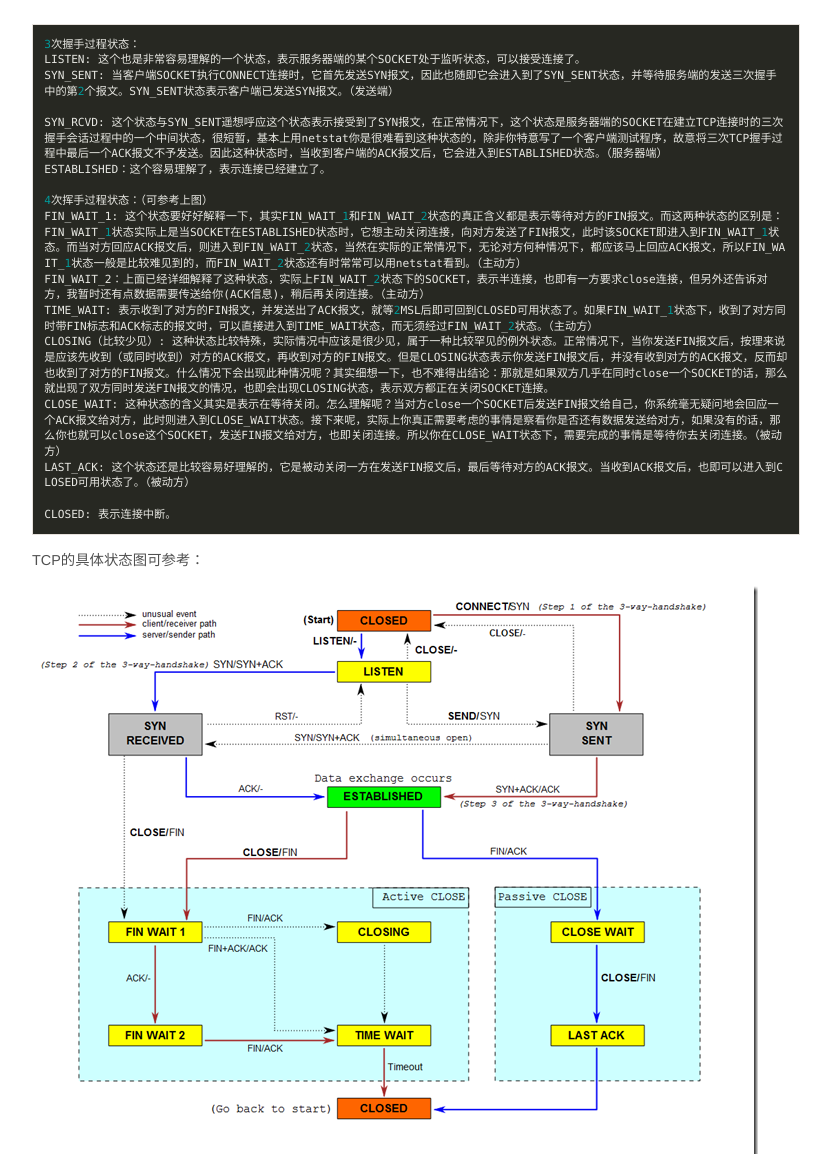
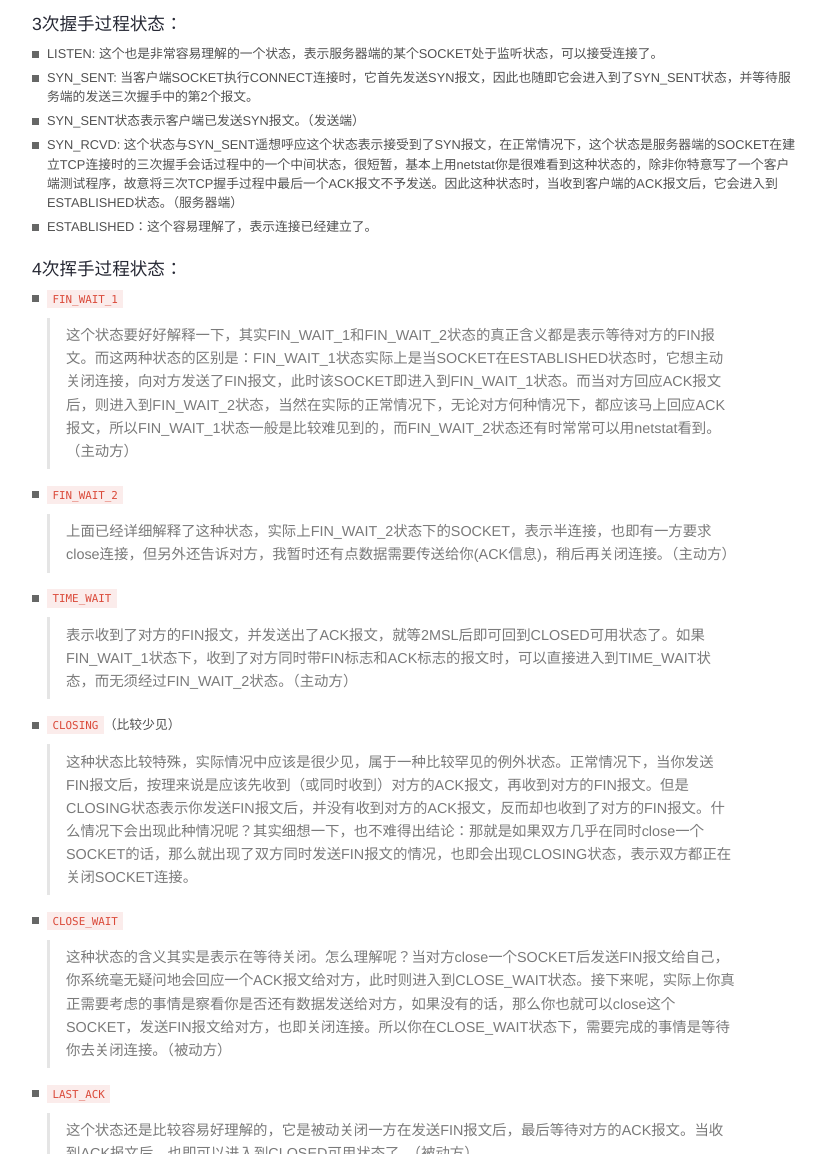
Before and after one commit to junhc/junhc.github.io, a Jekyll site: the page built from _posts/2018-06-21-https.md, in a window 1280 px wide and 1400 px high, scrolled down 3126 px. Shown: the part 246-1400 px from the top of the window, without its empty margins (224-1055 px from the left). Built offline with Jekyll 4.4.1, drawn with Linux system fonts in a browser that asks for light colours; Markdown is read by kramdown in place of the engine named in the settings; comment, search, counter and statistics services are not loaded; some of the changed text lies outside the part shown.

Commit message:
Update 2018-06-21-https.md

````diff
--- a/_posts/2018-06-21-https.md
+++ b/_posts/2018-06-21-https.md
@@ -68,24 +68,29 @@ c.客户端必须再次回应服务端一个`ACK标志`报文，（报文段3）
 ![](/assets/img/tcp挥手.png)
 
 #### 握手，挥手过程中各状态介绍
-```vim
-3次握手过程状态：
-LISTEN: 这个也是非常容易理解的一个状态，表示服务器端的某个SOCKET处于监听状态，可以接受连接了。
-SYN_SENT: 当客户端SOCKET执行CONNECT连接时，它首先发送SYN报文，因此也随即它会进入到了SYN_SENT状态，并等待服务端的发送三次握手中的第2个报文。SYN_SENT状态表示客户端已发送SYN报文。（发送端）
 
-SYN_RCVD: 这个状态与SYN_SENT遥想呼应这个状态表示接受到了SYN报文，在正常情况下，这个状态是服务器端的SOCKET在建立TCP连接时的三次握手会话过程中的一个中间状态，很短暂，基本上用netstat你是很难看到这种状态的，除非你特意写了一个客户端测试程序，故意将三次TCP握手过程中最后一个ACK报文不予发送。因此这种状态时，当收到客户端的ACK报文后，它会进入到ESTABLISHED状态。（服务器端）
-ESTABLISHED：这个容易理解了，表示连接已经建立了。
+##### 3次握手过程状态：
+* LISTEN: 这个也是非常容易理解的一个状态，表示服务器端的某个SOCKET处于监听状态，可以接受连接了。
+* SYN_SENT: 当客户端SOCKET执行CONNECT连接时，它首先发送SYN报文，因此也随即它会进入到了SYN_SENT状态，并等待服务端的发送三次握手中的第2个报文。
+* SYN_SENT状态表示客户端已发送SYN报文。（发送端）
+* SYN_RCVD: 这个状态与SYN_SENT遥想呼应这个状态表示接受到了SYN报文，在正常情况下，这个状态是服务器端的SOCKET在建立TCP连接时的三次握手会话过程中的一个中间状态，很短暂，基本上用netstat你是很难看到这种状态的，除非你特意写了一个客户端测试程序，故意将三次TCP握手过程中最后一个ACK报文不予发送。因此这种状态时，当收到客户端的ACK报文后，它会进入到ESTABLISHED状态。（服务器端）
+* ESTABLISHED：这个容易理解了，表示连接已经建立了。
 
-4次挥手过程状态：（可参考上图）
-FIN_WAIT_1: 这个状态要好好解释一下，其实FIN_WAIT_1和FIN_WAIT_2状态的真正含义都是表示等待对方的FIN报文。而这两种状态的区别是：FIN_WAIT_1状态实际上是当SOCKET在ESTABLISHED状态时，它想主动关闭连接，向对方发送了FIN报文，此时该SOCKET即进入到FIN_WAIT_1状态。而当对方回应ACK报文后，则进入到FIN_WAIT_2状态，当然在实际的正常情况下，无论对方何种情况下，都应该马上回应ACK报文，所以FIN_WAIT_1状态一般是比较难见到的，而FIN_WAIT_2状态还有时常常可以用netstat看到。（主动方）
-FIN_WAIT_2：上面已经详细解释了这种状态，实际上FIN_WAIT_2状态下的SOCKET，表示半连接，也即有一方要求close连接，但另外还告诉对方，我暂时还有点数据需要传送给你(ACK信息)，稍后再关闭连接。（主动方）
-TIME_WAIT: 表示收到了对方的FIN报文，并发送出了ACK报文，就等2MSL后即可回到CLOSED可用状态了。如果FIN_WAIT_1状态下，收到了对方同时带FIN标志和ACK标志的报文时，可以直接进入到TIME_WAIT状态，而无须经过FIN_WAIT_2状态。（主动方）
-CLOSING（比较少见）: 这种状态比较特殊，实际情况中应该是很少见，属于一种比较罕见的例外状态。正常情况下，当你发送FIN报文后，按理来说是应该先收到（或同时收到）对方的ACK报文，再收到对方的FIN报文。但是CLOSING状态表示你发送FIN报文后，并没有收到对方的ACK报文，反而却也收到了对方的FIN报文。什么情况下会出现此种情况呢？其实细想一下，也不难得出结论：那就是如果双方几乎在同时close一个SOCKET的话，那么就出现了双方同时发送FIN报文的情况，也即会出现CLOSING状态，表示双方都正在关闭SOCKET连接。
-CLOSE_WAIT: 这种状态的含义其实是表示在等待关闭。怎么理解呢？当对方close一个SOCKET后发送FIN报文给自己，你系统毫无疑问地会回应一个ACK报文给对方，此时则进入到CLOSE_WAIT状态。接下来呢，实际上你真正需要考虑的事情是察看你是否还有数据发送给对方，如果没有的话，那么你也就可以close这个SOCKET，发送FIN报文给对方，也即关闭连接。所以你在CLOSE_WAIT状态下，需要完成的事情是等待你去关闭连接。（被动方）
-LAST_ACK: 这个状态还是比较容易好理解的，它是被动关闭一方在发送FIN报文后，最后等待对方的ACK报文。当收到ACK报文后，也即可以进入到CLOSED可用状态了。（被动方）
-
-CLOSED: 表示连接中断。
-```
+##### 4次挥手过程状态：
+* `FIN_WAIT_1`
+  > 这个状态要好好解释一下，其实FIN_WAIT_1和FIN_WAIT_2状态的真正含义都是表示等待对方的FIN报文。而这两种状态的区别是：FIN_WAIT_1状态实际上是当SOCKET在ESTABLISHED状态时，它想主动关闭连接，向对方发送了FIN报文，此时该SOCKET即进入到FIN_WAIT_1状态。而当对方回应ACK报文后，则进入到FIN_WAIT_2状态，当然在实际的正常情况下，无论对方何种情况下，都应该马上回应ACK报文，所以FIN_WAIT_1状态一般是比较难见到的，而FIN_WAIT_2状态还有时常常可以用netstat看到。（主动方）
+* `FIN_WAIT_2`
+  > 上面已经详细解释了这种状态，实际上FIN_WAIT_2状态下的SOCKET，表示半连接，也即有一方要求close连接，但另外还告诉对方，我暂时还有点数据需要传送给你(ACK信息)，稍后再关闭连接。（主动方）
+* `TIME_WAIT`
+  > 表示收到了对方的FIN报文，并发送出了ACK报文，就等2MSL后即可回到CLOSED可用状态了。如果FIN_WAIT_1状态下，收到了对方同时带FIN标志和ACK标志的报文时，可以直接进入到TIME_WAIT状态，而无须经过FIN_WAIT_2状态。（主动方）
+* `CLOSING`（比较少见）
+   > 这种状态比较特殊，实际情况中应该是很少见，属于一种比较罕见的例外状态。正常情况下，当你发送FIN报文后，按理来说是应该先收到（或同时收到）对方的ACK报文，再收到对方的FIN报文。但是CLOSING状态表示你发送FIN报文后，并没有收到对方的ACK报文，反而却也收到了对方的FIN报文。什么情况下会出现此种情况呢？其实细想一下，也不难得出结论：那就是如果双方几乎在同时close一个SOCKET的话，那么就出现了双方同时发送FIN报文的情况，也即会出现CLOSING状态，表示双方都正在关闭SOCKET连接。
+* `CLOSE_WAIT`
+  > 这种状态的含义其实是表示在等待关闭。怎么理解呢？当对方close一个SOCKET后发送FIN报文给自己，你系统毫无疑问地会回应一个ACK报文给对方，此时则进入到CLOSE_WAIT状态。接下来呢，实际上你真正需要考虑的事情是察看你是否还有数据发送给对方，如果没有的话，那么你也就可以close这个SOCKET，发送FIN报文给对方，也即关闭连接。所以你在CLOSE_WAIT状态下，需要完成的事情是等待你去关闭连接。（被动方）
+* `LAST_ACK`
+  > 这个状态还是比较容易好理解的，它是被动关闭一方在发送FIN报文后，最后等待对方的ACK报文。当收到ACK报文后，也即可以进入到CLOSED可用状态了。（被动方）
+* `CLOSED`
+  > 表示连接中断。
 
 TCP的具体状态图可参考：
 ![](/assets/img/tcp状态.png)
````
